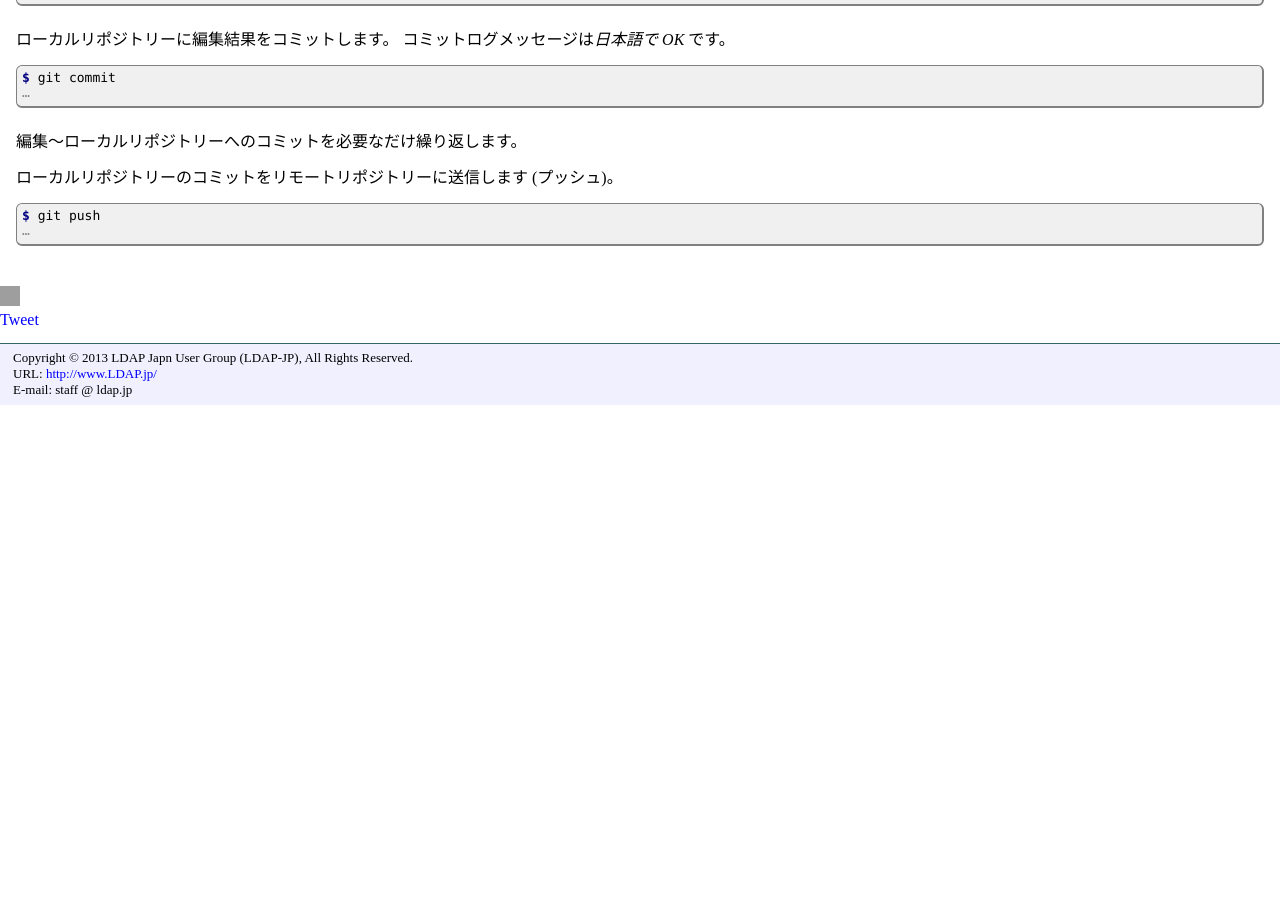
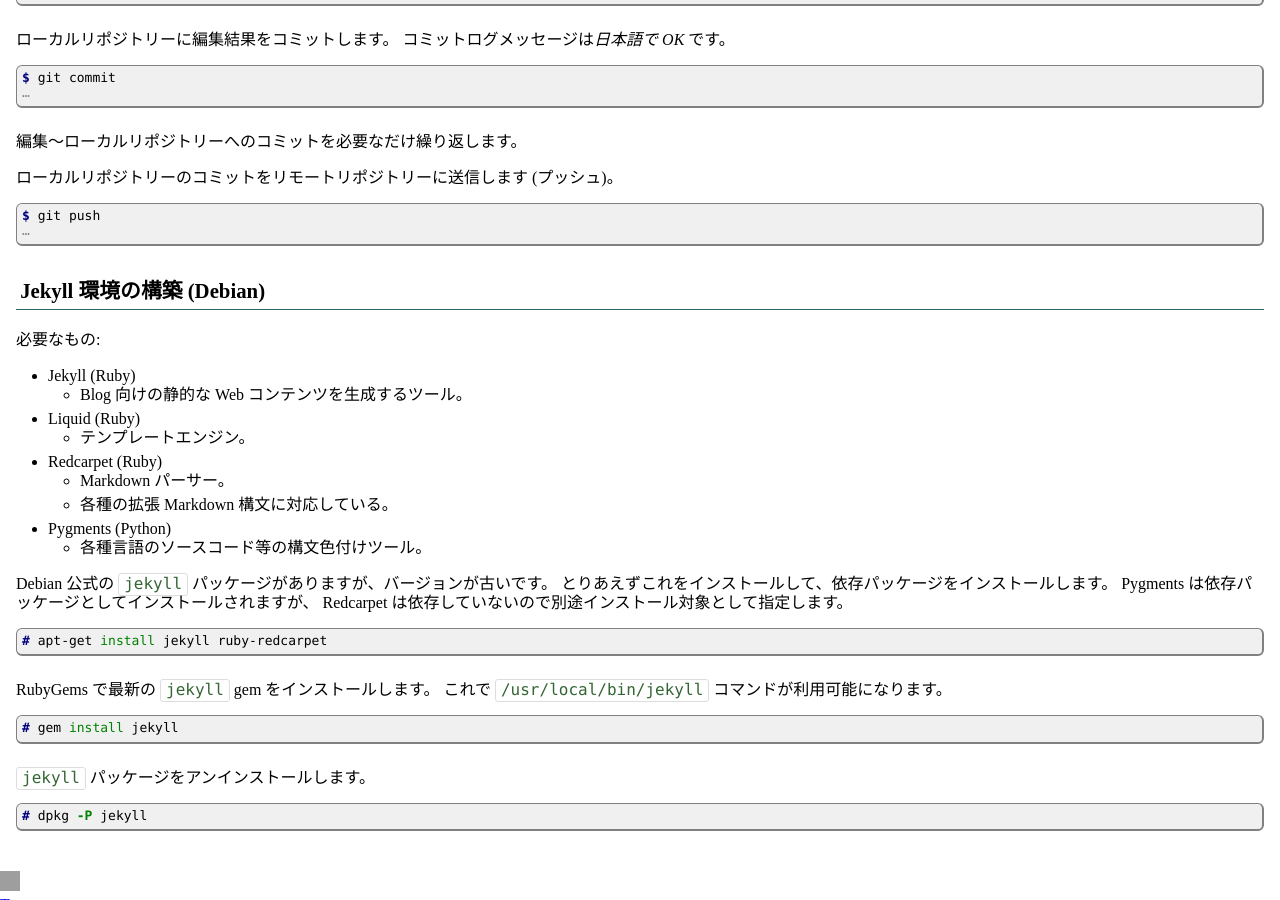
Before and after one commit to LDAP-JP/ldap-jp.github.io, a Jekyll site: the page built from staff/cms.md, in a window 1280 px wide and 900 px high, scrolled down 1193 px. Built offline with Jekyll 4.4.1, drawn with Linux system fonts in a browser that asks for light colours; Markdown is read by kramdown in place of the engine named in the settings; comment, search, counter and statistics services are not loaded; before the commit the page ends 1598 px from its top, so only the background shows below that; grey boxes are pictures that could not be loaded.

Commit message:
staff/cms: Jekyll 環境の構築 (Debian) 手順を記載

````diff
--- a/staff/cms.md
+++ b/staff/cms.md
@@ -89,3 +89,40 @@ $ git commit
 $ git push
 …
 ```
+
+Jekyll 環境の構築 (Debian)
+----------------------------------------------------------------------
+
+必要なもの:
+
+  * Jekyll (Ruby)
+    * Blog 向けの静的な Web コンテンツを生成するツール。
+  * Liquid (Ruby)
+    * テンプレートエンジン。
+  * Redcarpet (Ruby)
+    * Markdown パーサー。
+    * 各種の拡張 Markdown 構文に対応している。
+  * Pygments (Python)
+    * 各種言語のソースコード等の構文色付けツール。
+
+Debian 公式の `jekyll` パッケージがありますが、バージョンが古いです。
+とりあえずこれをインストールして、依存パッケージをインストールします。
+Pygments は依存パッケージとしてインストールされますが、
+Redcarpet は依存していないので別途インストール対象として指定します。
+
+``` console
+# apt-get install jekyll ruby-redcarpet
+```
+
+RubyGems で最新の `jekyll` gem をインストールします。
+これで `/usr/local/bin/jekyll` コマンドが利用可能になります。
+
+``` console
+# gem install jekyll
+```
+
+`jekyll` パッケージをアンインストールします。
+
+``` console
+# dpkg -P jekyll
+```
````
